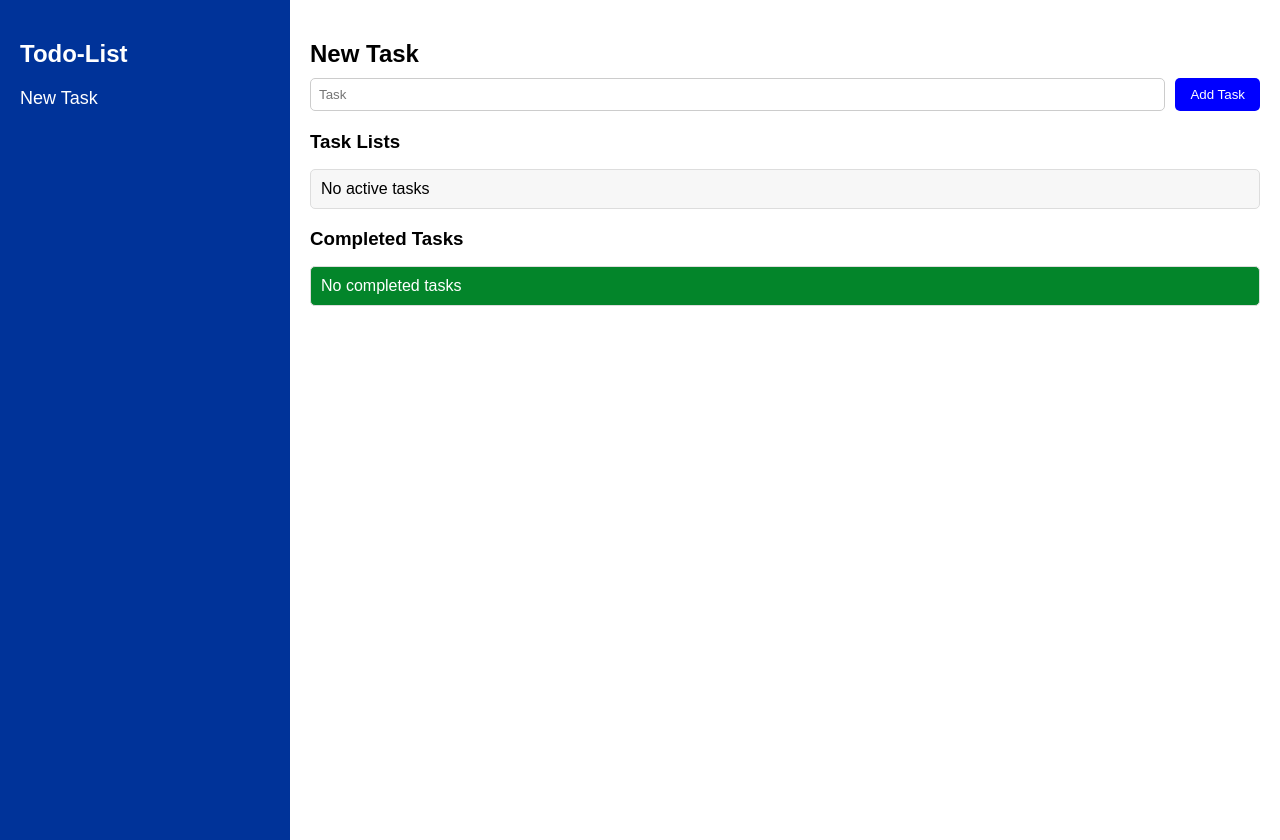
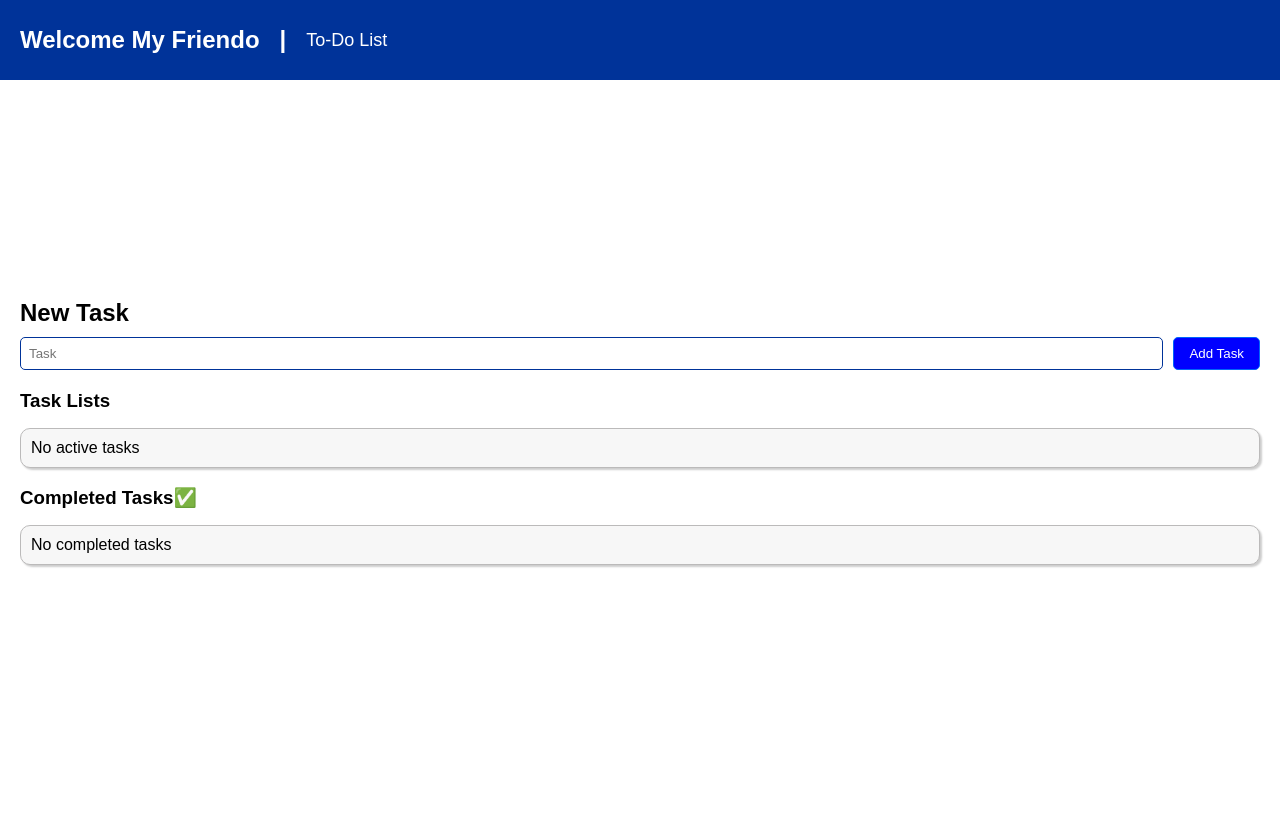
Before and after one commit to archie04xx/archie-to-do-list, a PHP site: page / in a window 1280 px wide. After the commit the page ends 568 px from the top, so only its background shows below. Run offline with PHP 8.4, Linux system fonts and the light colour scheme; data that the repository does not hold is empty.

Commit message:
Added new file

```diff
--- a/index.php
+++ b/index.php
@@ -10,14 +10,15 @@ include("pagination_dsp.php");
     <meta charset="UTF-8">
     <meta name="viewport" content="width=device-width, initial-scale=1.0">
     <title>Todo List</title>
-    <link rel="stylesheet" href="style.css">
+    <link rel="stylesheet" href="styles.css">
 </head>
 <body>
 
 <div class="container">
     <aside class="sidebar">
-        <h2>Todo-List</h2>
-        <a href="#">New Task</a>
+        <h2>Welcome My Friendo</h2>
+        <h2>|</h2>
+        <a href="#">To-Do List</a>
     </aside>
 
     <main class="main-content">
@@ -34,8 +35,9 @@ include("pagination_dsp.php");
                     <li>
                         <span class="task-name"><?= htmlspecialchars($task['task_name']); ?></span>
                         <div class="task-actions">
-                            <a href="complete_task.php?id=<?= $task['id']; ?>&page=<?= $page; ?>&completed_page=<?= $completed_page; ?>" class="complete-btn">✔ Complete</a>
-                            <a href="delete_task.php?id=<?= $task['id']; ?>&page=<?= $page; ?>&completed_page=<?= $completed_page; ?>" class="delete-btn" onclick="return confirm('Are you sure?')">❌ Delete</a>
+                            <a href="complete_task.php?id=<?= $task['id']; ?>&page=<?= $page; ?>&completed_page=<?= $completed_page; ?>" class="complete-btn">✔ </a>
+                            <a href="edit_task_form.php?id=<?= $task['id']; ?>&page=<?= $page; ?>&completed_page=<?= $completed_page; ?>" class="edit-btn">✏️</a>
+                            <a href="delete_task.php?id=<?= $task['id']; ?>&page=<?= $page; ?>&completed_page=<?= $completed_page; ?>" class="delete-btn" onclick="return confirm('Are you sure?')">❌</a>
                         </div>
                     </li>
                 <?php endforeach; ?>
@@ -46,7 +48,7 @@ include("pagination_dsp.php");
 
         <?php render_active_pagination($page, $active_total_pages, $completed_page); ?>
 
-        <h3>Completed Tasks</h3>
+        <h3>Completed Tasks✅</h3>
         <ul class="completed-list">
             <?php if (count($completed_tasks) > 0): ?>
                 <?php foreach ($completed_tasks as $task): ?>
--- a/style.css
+++ /dev/null
@@ -1,168 +0,0 @@
-
-body {
-    font-family: Arial, sans-serif;
-    margin: 0;
-    padding: 0;
-    display: flex;
-    background-color: #f4f4f4;
-}
-
-.container {
-    display: flex;
-    width: 100%;
-}
-
-.sidebar {
-    width: 250px;
-    background-color: #003399;
-    color: white;
-    padding: 20px;
-    min-height: 100vh;
-}
-
-.sidebar h2 {
-    margin-bottom: 20px;
-}
-
-.sidebar a {
-    color: rgb(255, 255, 255);
-    text-decoration: none;
-    font-size: 18px;
-}
-
-.main-content {
-    flex: 1;
-    padding: 20px;
-    background: white;
-}
-
-h2, h3 {
-    margin-bottom: 10px;
-}
-
-form {
-    display: flex;
-    gap: 10px;
-    margin-bottom: 20px;
-}
-
-input[type="text"] {
-    flex: 1;
-    padding: 8px;
-    border: 1px solid #ccc;
-    border-radius: 5px;
-}
-
-button {
-    padding: 8px 15px;
-    border: none;
-    cursor: pointer;
-    border-radius: 5px;
-}
-
-button[name="add_task"] {
-    background-color: blue;
-    color: white;
-}
-
-button[name="add_task"]:hover {
-    background-color: darkblue; /* Darker shade on hover */
-    box-shadow: 4px 4px 10px rgba(0, 0, 0, 0.2); /* Soft shadow effect */
-    transform: translateY(-2px); /* Slight lift effect */
-}
-
-.task-list, .completed-list {
-    list-style: none;
-    padding: 0;
-}
-
-.task-list li {
-    background: #f7f7f7;
-    padding: 10px;
-    margin-bottom: 5px;
-    border-radius: 5px;
-    display: flex;
-    justify-content: space-between;
-    align-items: center;
-    border: 1px solid #ddd;
-}
-
-.completed-list li {
-    background: #03852a;
-    color: #ffffff;
-    padding: 10px;
-    margin-bottom: 5px;
-    border-radius: 5px;
-    display: flex;
-    justify-content: space-between;
-    align-items: center;
-    border: 1px solid #ddd;
-}
-
-.complete-btn {
-    background-color: #0fd60f;
-    color: rgb(255, 255, 255);
-    padding: 6px 12px;
-    border-radius: 5px;
-    text-decoration: none;
-    font-size: 14px;
-    margin-left: 10px;
-    display: inline-block;
-    transition: background 0.3s ease;
-}
-
-.complete-btn:hover {
-    background-color: #028835;
-    box-shadow: 6px 8px 14px rgba(0, 0, 0, 0.2);
-    transform: translateY(-2px);
-    transition: 0.2s ease-in-out;
-}
-
-.delete-btn {
-    background-color: #ff0019;
-    color: white;
-    padding: 6px 12px;
-    border-radius: 5px;
-    text-decoration: none;
-    font-size: 14px;
-    margin-left: 10px;
-    display: inline-block;
-    transition: background 0.3s ease;
-}
-
-.delete-btn:hover {
-    background-color: #b10c1c;
-    box-shadow: 6px 8px 14px rgba(0, 0, 0, 0.2);
-    transform: translateY(-2px);
-    transition: 0.2s ease-in-out;
-}
-
-.pagination {
-    display: flex;
-    list-style: none;
-    padding: 0;
-    margin: 20px 0;
-}
-
-.pagination li {
-    margin: 0 5px;
-}
-
-.pagination a {
-    display: block;
-    padding: 5px 10px;
-    text-decoration: none;
-    border: 1px solid #ddd;
-    color: #b9b8b8;
-    border-radius: 3px;
-}
-
-.pagination a.active {
-    background-color: #2c8a2f;
-    color: white;
-    border-color: #4CAF50;
-}
-
-.pagination a:hover:not(.active) {
-    background-color: #d8d8d8;
-}
--- /dev/null
+++ b/styles.css
@@ -0,0 +1,271 @@
+body {
+    font-family: Arial, sans-serif;
+    margin: 0;
+    padding: 0;
+    display: flex;
+    background-color: #ffffff;
+}
+
+.container {
+    display: flex;
+    width: 100%;
+    margin-top: 60px;
+}
+
+.sidebar {
+    width: 100%;
+    height: 60px;
+    background-color: #003399;
+    color: white;
+    padding: 10px 20px;
+    display: flex;
+    align-items: center;
+    position: fixed;
+    top: 0;
+    left: 0;
+
+}
+
+.sidebar h2 {
+    margin-bottom: 20px;
+    padding-right: 20px;
+}
+
+.sidebar a {
+    color: rgb(255, 255, 255);
+    text-decoration: none;
+    font-size: 18px;
+}
+
+.main-content {
+    flex: 1;
+    padding: 20px;
+    background: rgb(255, 255, 255);
+}
+
+h2, h3 {
+    margin-bottom: 10px;
+}
+
+form {
+    display: flex;
+    gap: 10px;
+    margin-bottom: 20px;
+}
+
+input[type="text"] {
+    flex: 1;
+    padding: 8px;
+    border: 1px solid #003399;
+    border-radius: 5px;
+}
+
+input[type="text"]:focus {
+    border-color: #003399;
+    box-shadow: 0 0 5px rgba(0, 51, 153, 0.5);
+    outline: none;
+}
+
+button {
+    padding: 8px 15px;
+    border: none;
+    cursor: pointer;
+    border-radius: 5px;
+}
+
+button[name="add_task"] {
+    background-color: blue;
+    border: 1px solid #0065fd;
+    color: rgb(255, 255, 255);
+}
+
+button[name="add_task"]:hover {
+    background-color: darkblue;
+    box-shadow: 4px 4px 10px rgba(0, 0, 0, 0.2);
+    transform: translateY(-2px);
+}
+
+.task-list, .completed-list {
+    list-style: none;
+    padding: 0;
+}
+
+.task-list li {
+    background: #f7f7f7;
+    padding: 10px;
+    margin-bottom: 5px;
+    border-radius: 10px;
+    display: flex;
+    justify-content: space-between;
+    align-items: center;
+    border: 1px solid #bbbaba;
+    box-shadow: 2px 2px 2px rgba(0, 0, 0, 0.2);
+}
+
+.completed-list li {
+    background: #f7f7f7;
+    padding: 10px;
+    margin-bottom: 5px;
+    border-radius: 10px;
+    display: flex;
+    justify-content: space-between;
+    align-items: center;
+    border: 1px solid #bbbaba;
+    box-shadow: 2px 2px 2px rgba(0, 0, 0, 0.2);
+}
+
+.complete-btn {
+    background-color: #0fd60f;
+    color: rgb(255, 255, 255);
+    padding: 6px 12px;
+    border-radius: 5px;
+    text-decoration: none;
+    font-size: 14px;
+    margin-left: 10px;
+    display: inline-block;
+    transition: background 0.3s ease;
+}
+
+.complete-btn:hover {
+    background-color: #028835;
+    box-shadow: 6px 8px 14px rgba(0, 0, 0, 0.2);
+    transform: translateY(-2px);
+    transition: 0.2s ease-in-out;
+}
+
+.edit-btn {
+    background-color: #afafaf;
+    color: white;
+    padding: 6px 12px;
+    border-radius: 5px;
+    text-decoration: none;
+    font-size: 14px;
+    margin-left: 10px;
+    display: inline-block;
+    transition: background 0.3s ease;
+}
+
+.edit-btn:hover {
+    background-color: #e67e22;
+    box-shadow: 6px 8px 14px rgba(0, 0, 0, 0.2);
+    transform: translateY(-2px);
+    transition: 0.2s ease-in-out;
+}
+
+.task-actions {
+    display: flex;
+    align-items: center;
+}
+
+body {
+    display: flex;
+    justify-content: center;
+    align-items: center;
+    min-height: 100vh;
+    margin: 0;
+}
+
+.edit-container {
+    max-width: 600px;
+    padding: 20px;
+    background-color: white;
+    border-radius: 10px;
+    box-shadow: 0 0 10px rgba(0,0,0,0.4);
+}
+
+.edit-form {
+    display: flex;
+    flex-direction: column;
+}
+
+.edit-form input[type="text"] {
+    margin-bottom: 15px;
+}
+
+.button-group {
+    display: flex;
+    gap: 10px;
+}
+
+.save-btn {
+    background-color: #003399;
+    color: white;
+    padding: 8px 15px;
+    border: none;
+    cursor: pointer;
+    border-radius: 5px;
+}
+
+.save-btn:hover {
+    background-color: #003399;
+    box-shadow: 6px 8px 14px rgba(0, 0, 0, 0.2);
+    transform: translateY(-2px);
+    transition: 0.2s ease-in-out;
+}
+
+.cancel-btn {
+    background-color: #f4f4f4;
+    color: #333;
+    padding: 8px 15px;
+    border: 1px solid #ddd;
+    cursor: pointer;
+    border-radius: 5px;
+    text-decoration: none;
+    text-align: center;
+}
+
+.cancel-btn:hover {
+    background-color: #f4f4f4;
+    box-shadow: 6px 8px 14px rgba(0, 0, 0, 0.2);
+    transform: translateY(-2px);
+    transition: 0.2s ease-in-out;
+}
+
+.delete-btn {
+    background-color: #ff0019;
+    color: white;
+    padding: 6px 12px;
+    border-radius: 5px;
+    text-decoration: none;
+    font-size: 14px;
+    margin-left: 10px;
+    display: inline-block;
+    transition: background 0.3s ease;
+}
+
+.delete-btn:hover {
+    background-color: #b10c1c;
+    box-shadow: 6px 8px 14px rgba(0, 0, 0, 0.2);
+    transform: translateY(-2px);
+    transition: 0.2s ease-in-out;
+}
+
+.pagination {
+    display: flex;
+    list-style: none;
+    padding: 0;
+    margin: 20px 0;
+}
+
+.pagination li {
+    margin: 0 5px;
+}
+
+.pagination a {
+    display: block;
+    padding: 5px 10px;
+    text-decoration: none;
+    border: 1px solid #c5c5c5;
+    color: #979797;
+    border-radius: 3px;
+}
+
+.pagination a.active {
+    background-color: #2c8a2f;
+    color: white;
+    border-color: #4CAF50;
+}
+
+.pagination a:hover:not(.active) {
+    background-color: #d8d8d8;
+}
```
Also changed, not shown: edit_task_form.php (added, +57 -0 lines), update_task.php (added, +29 -0 lines).
